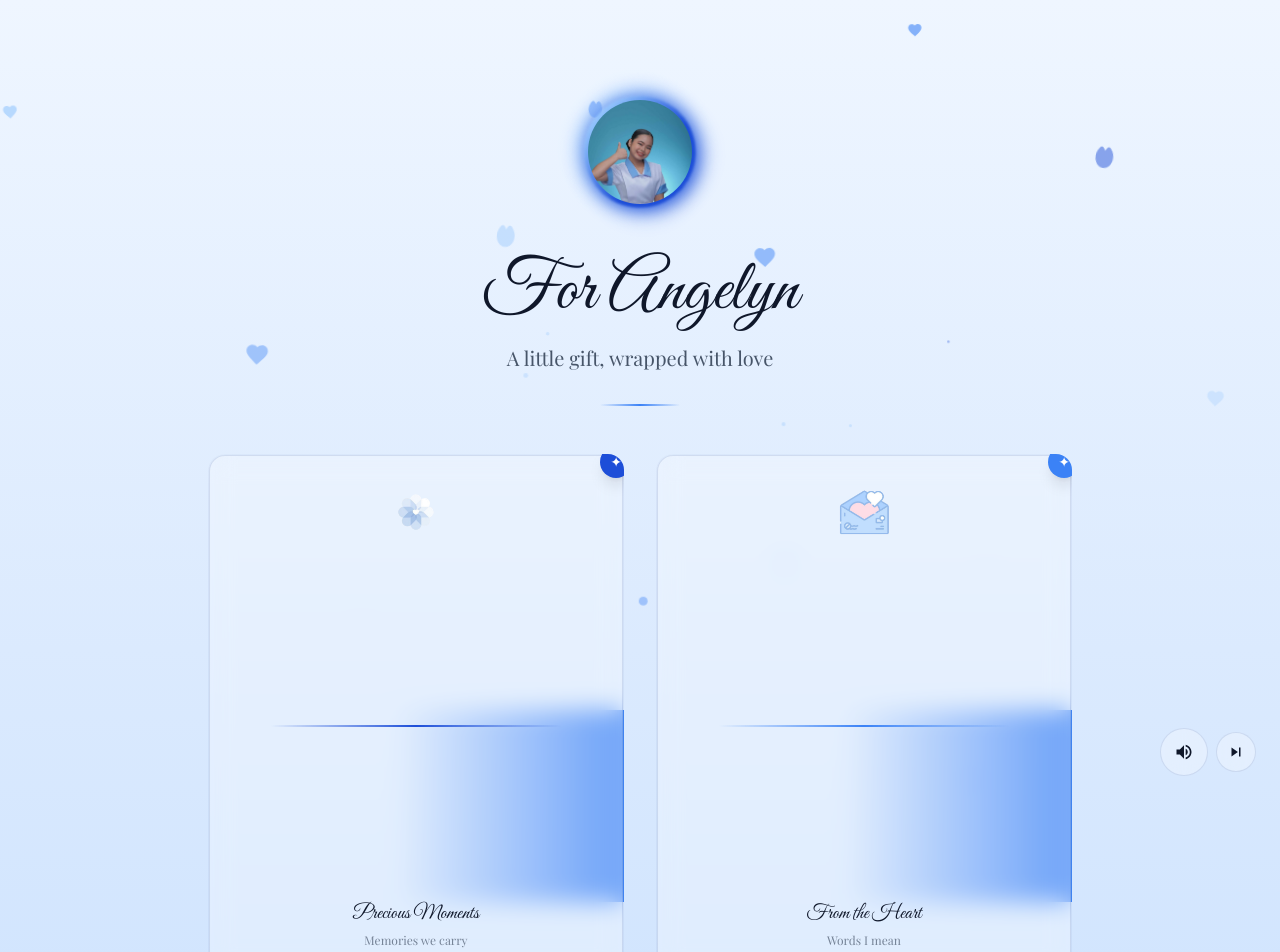
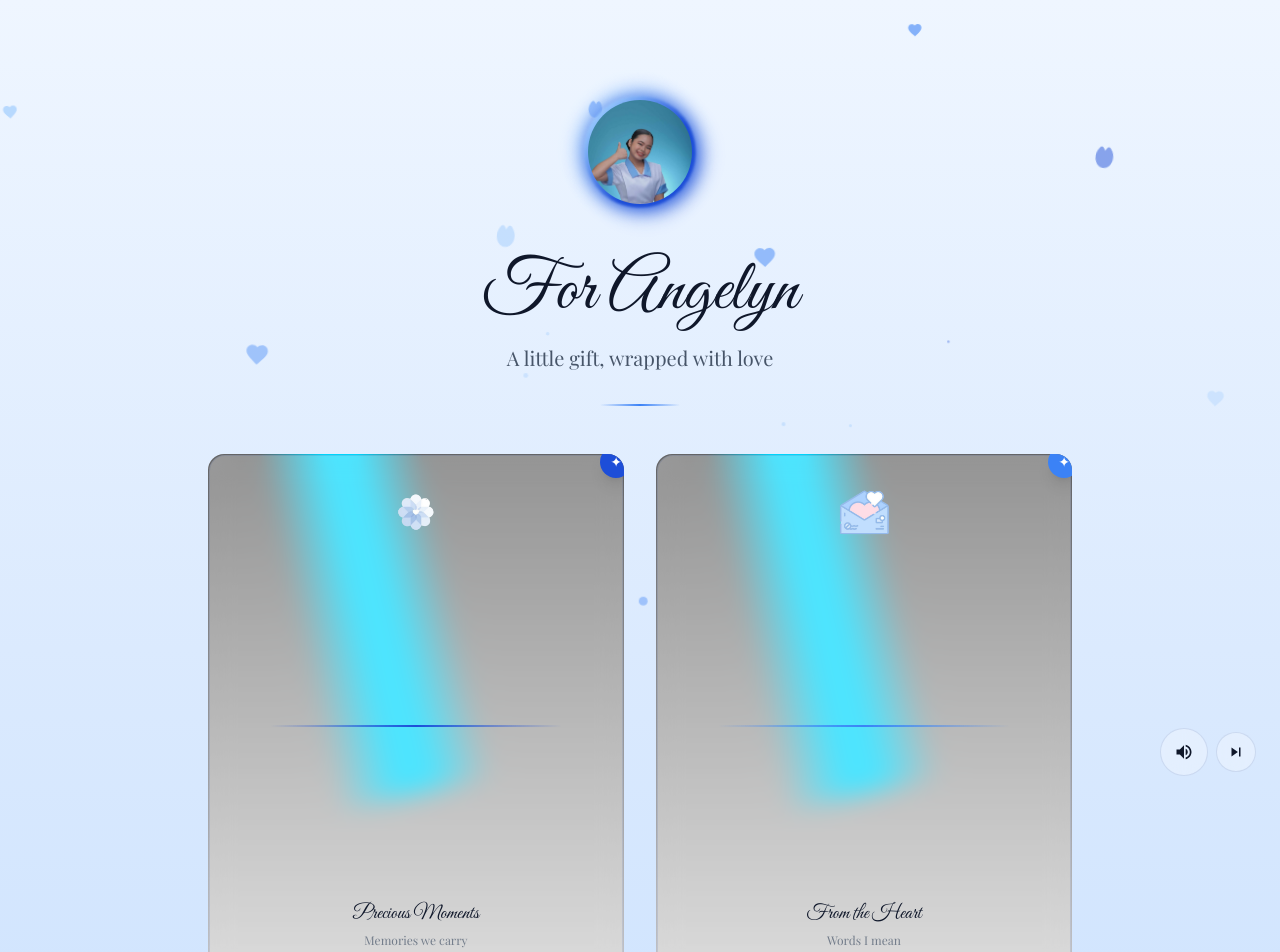
Before and after one commit to anishinsei-343030/Jasper-Pilar2, a Next.js app: page / in a window 1280 px wide. Shown: the top 952 px of the page. Built offline with nearby package versions, Linux system fonts and the light colour scheme; a web font is replaced by a local one.

Commit message:
fix: replace card glow with Uiverse-style card__border rotating edge glow

```diff
--- a/src/app/globals.css
+++ b/src/app/globals.css
@@ -185,21 +185,49 @@ h1, h2, h3, h4, h5, h6 {
   overflow: hidden;
 }
 
-.card-glow {
+.card__border {
+  overflow: hidden;
+  pointer-events: none;
   position: absolute;
+  z-index: -10;
   top: 50%;
   left: 50%;
+  transform: translate(-50%, -50%);
+  width: calc(100% + 2px);
+  height: calc(100% + 2px);
+  background-image: linear-gradient(
+    0deg,
+    hsl(0, 0%, 100%) -50%,
+    hsl(0, 0%, 40%) 100%
+  );
+  border-radius: 1rem;
+}
+
+.card__border::before {
+  content: "";
+  pointer-events: none;
+  position: fixed;
+  z-index: 200;
+  top: 50%;
+  left: 50%;
+  transform: translate(-50%, -50%), rotate(0deg);
+  transform-origin: left;
   width: 200%;
-  height: 12rem;
-  transform: translate(-50%, -50%);
-  background: linear-gradient(90deg,
-    transparent 0%,
-    #3B82F6 25%,
-    #93C5FD 50%,
-    #3B82F6 75%,
-    transparent 100%
+  height: 10rem;
+  background-image: linear-gradient(
+    0deg,
+    hsla(0, 0%, 100%, 0) 0%,
+    hsl(189, 100%, 50%) 40%,
+    hsl(189, 100%, 50%) 60%,
+    hsla(0, 0%, 40%, 0) 100%
   );
-  animation: spinning82341 6s linear infinite;
+  animation: rotate 8s linear infinite;
+}
+
+@keyframes rotate {
+  to {
+    transform: rotate(360deg);
+  }
 }
 
 .gift-bg {
--- a/src/components/GiftBox.tsx
+++ b/src/components/GiftBox.tsx
@@ -46,9 +46,7 @@ export function GiftBox({ label, tagline, emoji, color, index, peekPreviews, onC
       whileTap={{ scale: 0.97 }}
       onClick={onClick}
     >
-      <div className="absolute inset-0 overflow-hidden rounded-2xl pointer-events-none">
-        <div className="card-glow" />
-      </div>
+      <div className="card__border" />
       <div className="absolute inset-[1px] rounded-2xl overflow-hidden glass box-shadow" style={{ zIndex: 1 }}>
         <div
           className="gift-bg"
```
